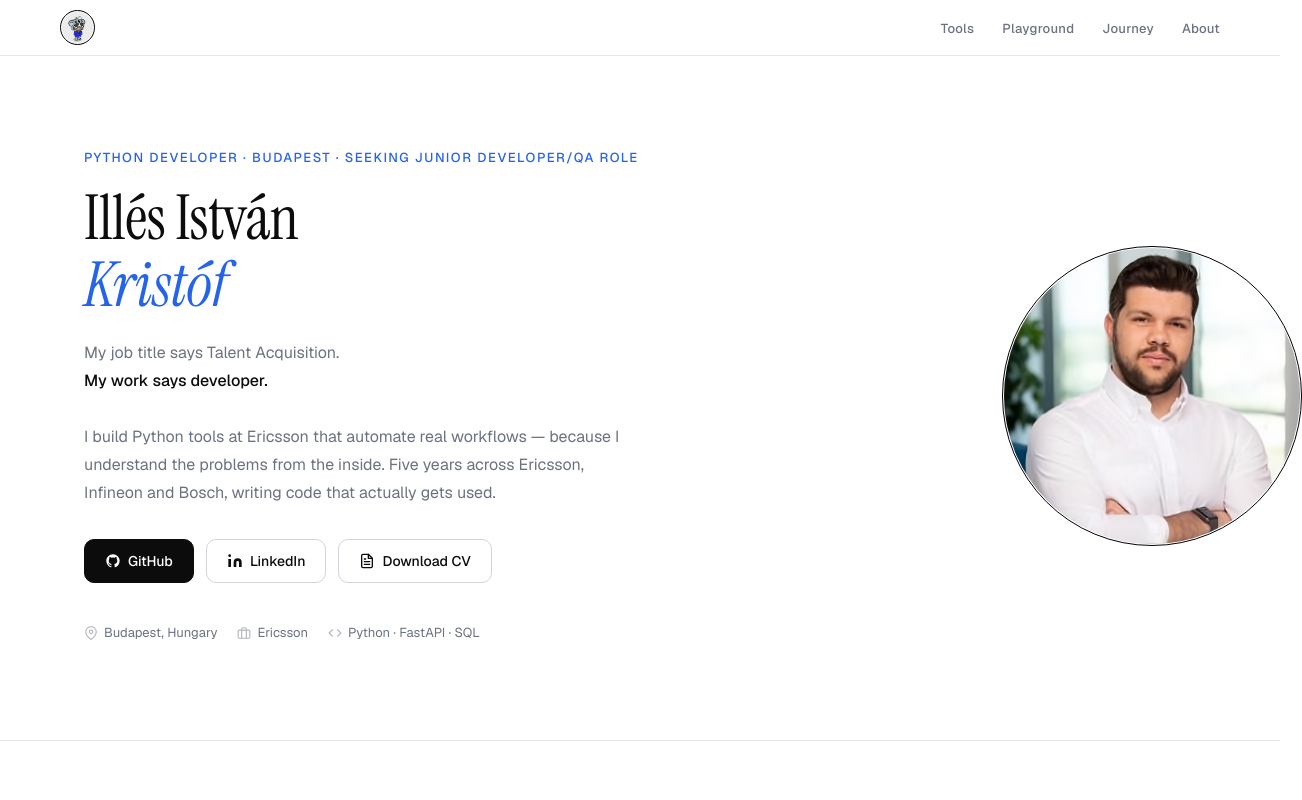
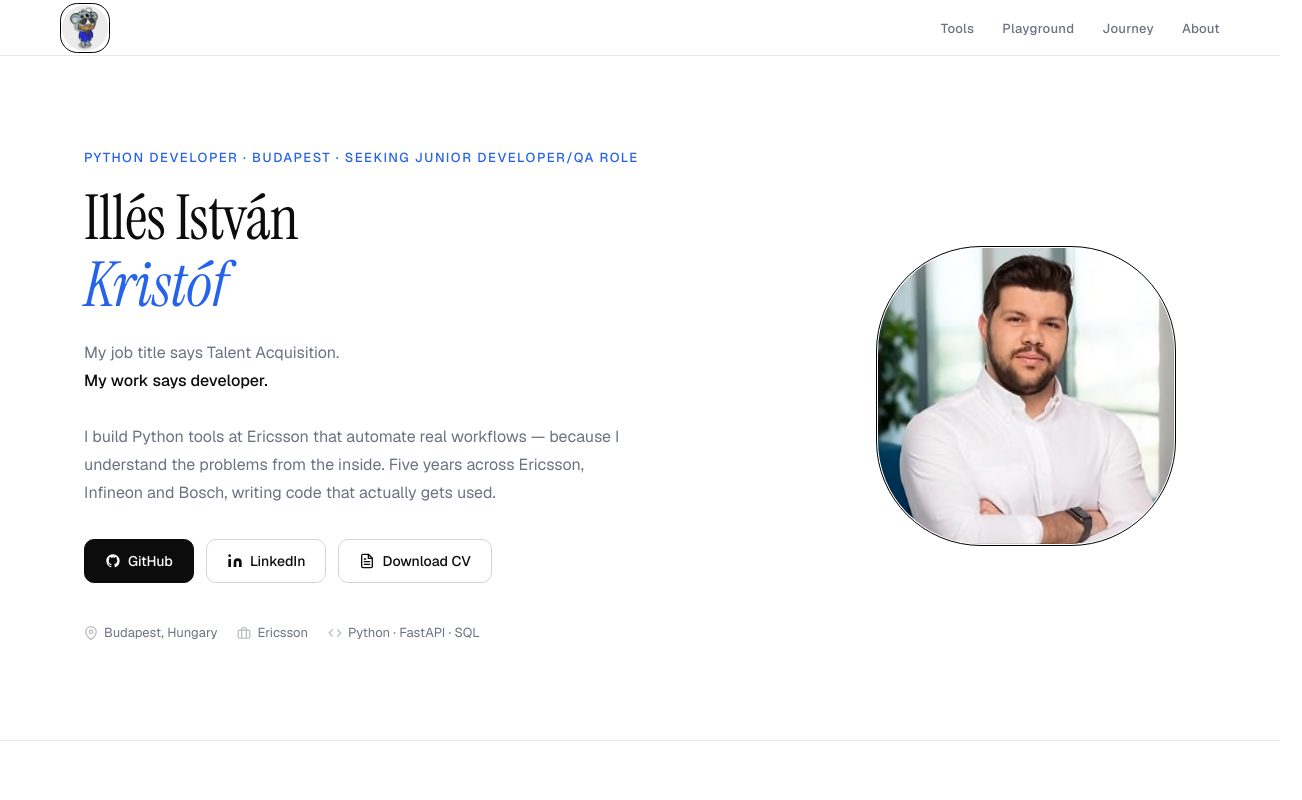
Before and after one commit to KrisiBoy/PersonalWEBPortfolio, a plain HTML site: page index.html in a window 1280 px wide. Shown: the top 800 px of the page, 1302 px wide, since content can reach past the window. Drawn offline with nearby package versions, Linux system fonts and the light colour scheme.

Commit message:
fix: resolve avatar styling issues
- Remove fixed height and accent background from .avatar CSS to prevent layout distortion
- Update hero profile picture to border-radius: 50% for a perfect circle
- Clean up unnecessary margins to ensure proper flex centering

```diff
--- a/index.html
+++ b/index.html
@@ -3,7 +3,8 @@
   <head>
     <meta charset="UTF-8" />
     <meta name="viewport" content="width=device-width, initial-scale=1.0" />
-    <title>Illés Kristóf — Python Developer</title>
+    <title>IKDeveloperPortfolio</title>
+    <link rel="icon" type="image/png" href="Pictures/Avatar.png" />
     <link rel="preconnect" href="https://fonts.googleapis.com" />
     <link
       href="https://fonts.googleapis.com/css2?family=Instrument+Serif:ital@0;1&family=Geist:wght@300;400;500;600&family=Geist+Mono:wght@400;500&display=swap"
@@ -145,18 +146,12 @@
       }
 
       .avatar {
-        width: 88px;
-        height: 88px;
-        border-radius: 50%;
-        background: var(--accent);
+        width: 100%;
+        margin: 20px 0;
         display: flex;
         align-items: center;
         justify-content: center;
-        font-family: "Instrument Serif", serif;
-        font-size: 28px;
-        color: #fff;
         flex-shrink: 0;
-        letter-spacing: 1px;
       }
 
       .hero-eyebrow {
@@ -871,12 +866,12 @@
         "
       >
         <img
-          src="Pictures/AVATAR.jpg"
+          src="Pictures/Avatar.png"
           alt="IK Portfolio"
           style="
-            width: 35px;
-            height: 35px;
-            border-radius: 50%;
+            width: 50px;
+            height: 50px;
+            border-radius: 35%;
             object-fit: cover;
             border: 1px solid #000000;
             padding: 1px;
@@ -948,7 +943,7 @@
                 LinkedIn
               </a>
               <a
-                href="CV/IK_Developer_CV.html"
+                href="IK_Developer_CV.html"
                 target="_blank"
                 class="btn btn-secondary"
               >
@@ -1018,12 +1013,20 @@
               </span>
             </div>
           </div>
-          <div class="avatar">
+          <div
+            class="avatar"
+            style="
+              display: flex;
+              justify-content: center;
+              width: 100%;
+              margin: 20px 0;
+            "
+          >
             <img
               src="Pictures/CV picture - upscale.png"
               alt="Kristóf Illés"
               style="
-                border-radius: 50%;
+                border-radius: 35%;
                 margin-left: 20px;
                 margin-right: 20px;
                 width: 300px;
```
Also changed, not shown: IK_Developer_CV.html (renamed from CV/IK_Developer_CV.html, +2 -1 lines), Pictures/Avatar.png (added).
